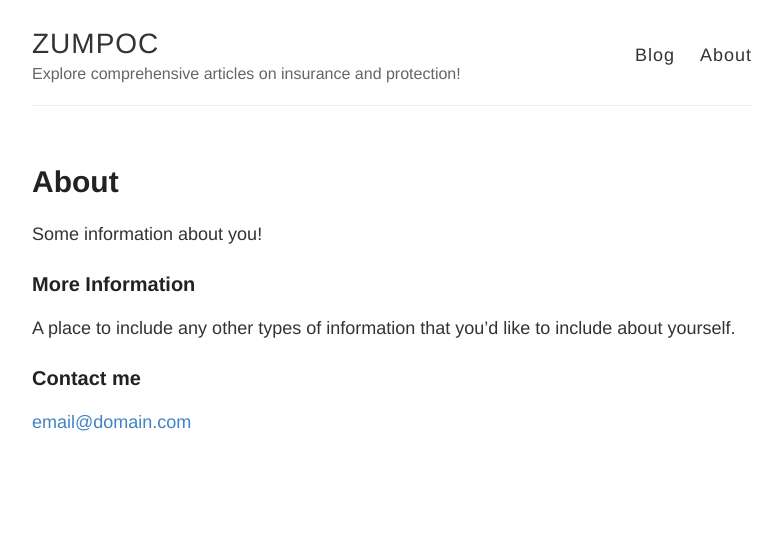
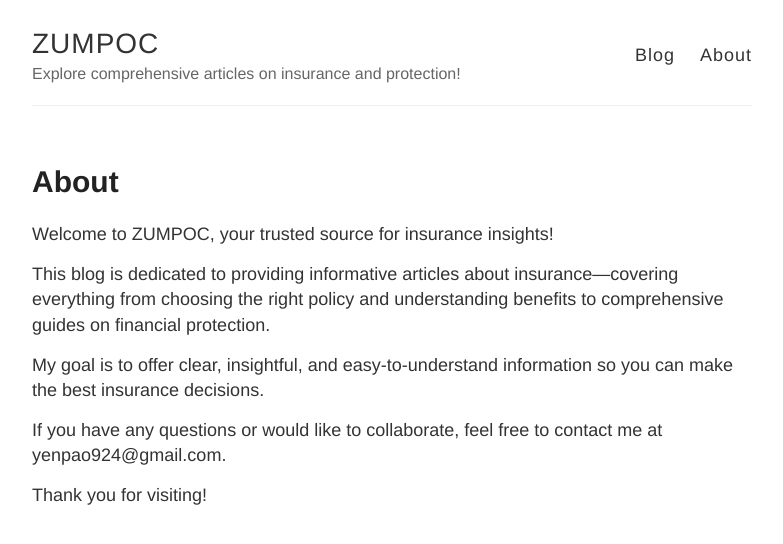
Before and after one commit to yenpao/zumpingpocong, a Jekyll site: the page built from about.md, in a window 1280 px wide. Shown: the top 544 px of the page, without its empty margins (248-1031 px from the left). Built offline with Jekyll 4.4.1, drawn with Linux system fonts in a browser that asks for light colours.

Commit message:
Update about.md

```diff
--- a/about.md
+++ b/about.md
@@ -4,12 +4,12 @@ title: About
 permalink: /about/
 ---
 
-Some information about you!
+Welcome to ZUMPOC, your trusted source for insurance insights!
 
-### More Information
+This blog is dedicated to providing informative articles about insurance—covering everything from choosing the right policy and understanding benefits to comprehensive guides on financial protection.
 
-A place to include any other types of information that you'd like to include about yourself.
+My goal is to offer clear, insightful, and easy-to-understand information so you can make the best insurance decisions.
 
-### Contact me
+If you have any questions or would like to collaborate, feel free to contact me at yenpao924@gmail.com.
 
-[email@domain.com](mailto:email@domain.com)
+Thank you for visiting!
```
